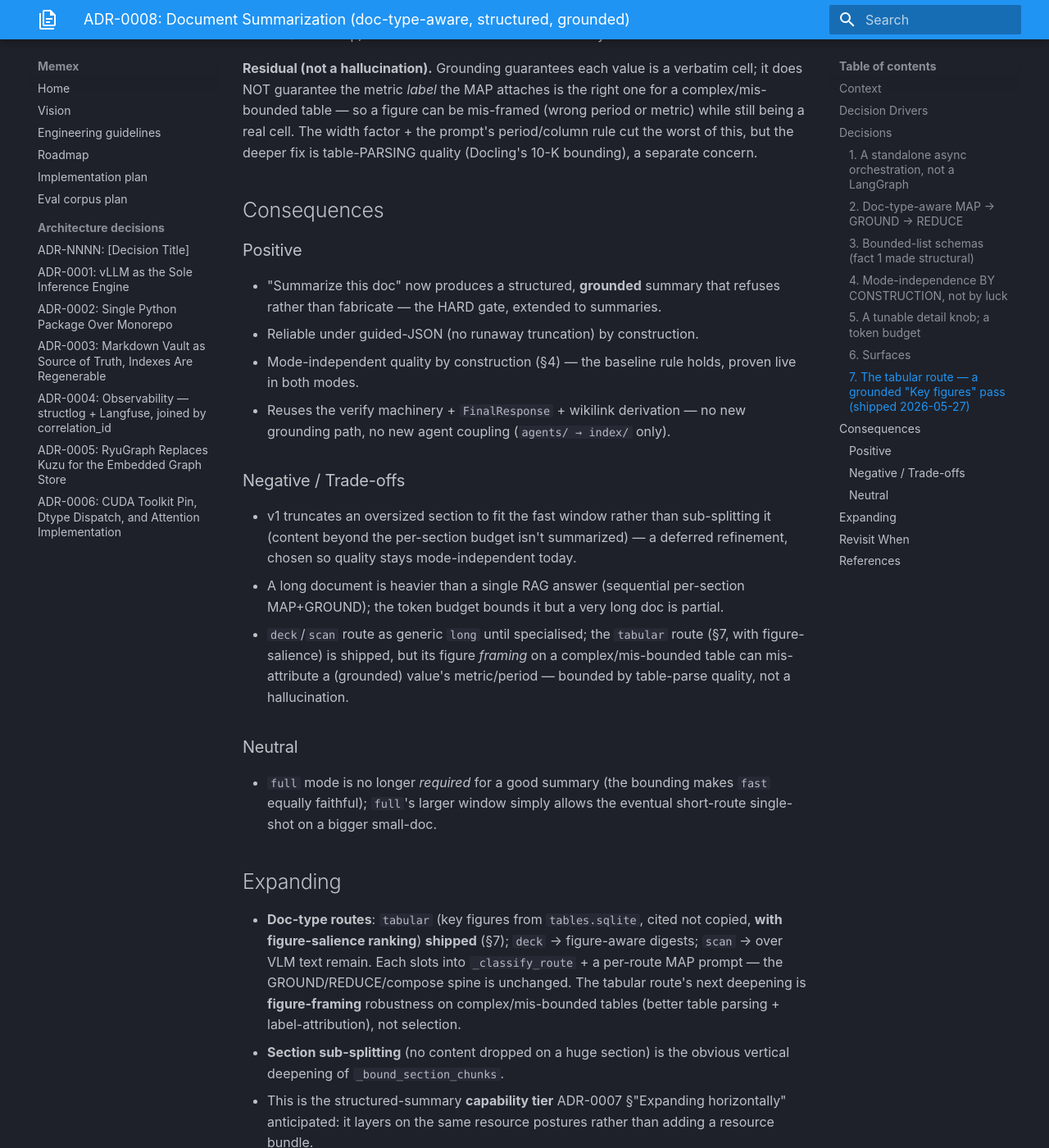
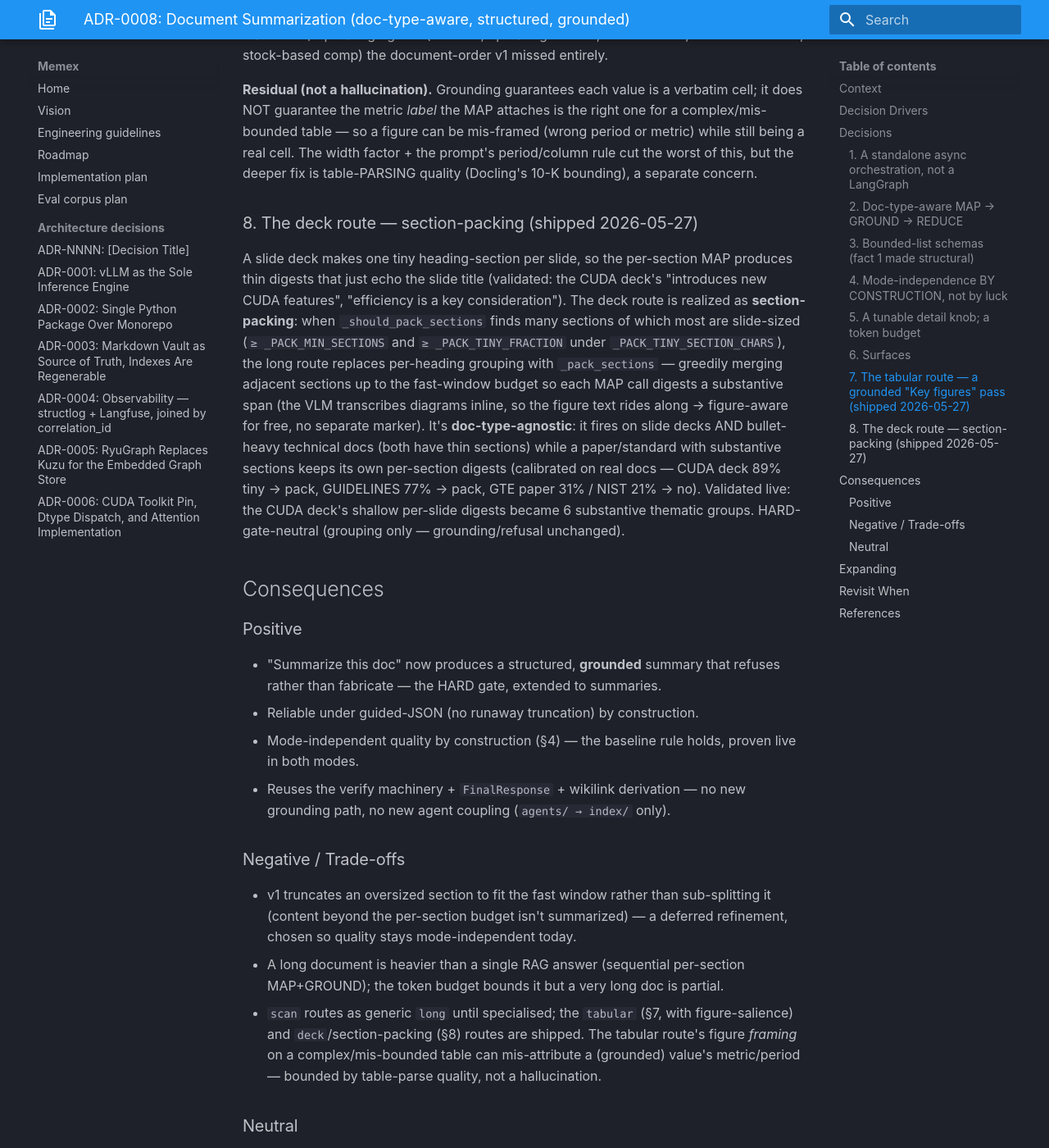
Before and after one commit to Zenetusken/memex, an MkDocs documentation site: the page built from docs/adr/0008-document-summarization.md, in a window 1280 px wide and 1400 px high, scrolled down 4422 px. Shown: the whole window at 82% size. Built offline with MkDocs 1.6.1 and Material for MkDocs 9.7.7, drawn with Linux system fonts in a browser that asks for light colours; some of the changed text lies outside the part shown.

Commit message:
agents: deck summary route — section-packing for tiny-sectioned docs (ADR-0008 §8)
A slide deck makes one tiny heading-section per slide, so the per-section MAP
produced thin digests echoing slide titles (the CUDA deck: "introduces new CUDA
features", "efficiency is a key consideration"). The deck route is realized as
SECTION-PACKING: when `_should_pack_sections` finds many sections mostly
slide-sized, the long route groups via `_pack_sections` — greedily merging
adjacent sections up to the fast-window budget so each MAP digests a substantive
span (any VLM-transcribed figure text rides along inline → figure-aware for free).

Doc-type-agnostic by design: fires on slide decks AND bullet-heavy technical docs,
while a paper/standard with substantive sections keeps its own per-section digests.
Calibrated on real docs (CUDA deck 89% tiny → pack, GUIDELINES 77% → pack, GTE
paper 31% / NIST 21% → no). Validated live: the CUDA deck's shallow per-slide
digests became 6 substantive thematic groups; the routes compose (a chart-heavy
deck gets both a Key-figures section and packed digests). HARD-gate-neutral
(grouping only — grounding/refusal unchanged).

+5 tests (854 total), pyright 0/0, ruff clean. ADR-0008 §8 + spec + ROADMAP + CLAUDE.

Co-Authored-By: Claude Opus 4.7 (1M context) <noreply@anthropic.com>

```diff
--- a/docs/adr/0008-document-summarization.md
+++ b/docs/adr/0008-document-summarization.md
@@ -61,8 +61,9 @@ HARD-gate-neutral, the answer path leaves it empty).
 3. **Route** (`_classify_route`, v1): `short` (≤ ~14k chars total OR ≤1 section →
    one structured pass) vs `long` (map-reduce). Orthogonally, a doc with ≥
    `_TABULAR_MIN_TABLES` stored tables is **`tabular`** and additionally gets a
-   grounded Key-figures pass (§7, shipped). `deck`/`scan` route as `long` for now —
-   the router + schema accommodate them; specialised later.
+   grounded Key-figures pass (§7, shipped); a many-tiny-section doc is **deck-like**
+   and packs sections (§8, shipped). `scan` routes as `long` for now — the router +
+   schema accommodate it; specialised later.
 4. **MAP** each section → a `SectionSummary` (digest + cited key-points), bounded
    structured output.
 5. **GROUND** each section's key-points by **reusing `verify_grounding/v2`
@@ -176,6 +177,24 @@ metric) while still being a real cell. The width factor + the prompt's
 period/column rule cut the worst of this, but the deeper fix is table-PARSING
 quality (Docling's 10-K bounding), a separate concern.
 
+### 8. The deck route — section-packing (shipped 2026-05-27)
+
+A slide deck makes one tiny heading-section per slide, so the per-section MAP
+produces thin digests that just echo the slide title (validated: the CUDA deck's
+"introduces new CUDA features", "efficiency is a key consideration"). The deck
+route is realized as **section-packing**: when `_should_pack_sections` finds many
+sections of which most are slide-sized (`≥ _PACK_MIN_SECTIONS` and `≥
+_PACK_TINY_FRACTION` under `_PACK_TINY_SECTION_CHARS`), the long route replaces
+per-heading grouping with `_pack_sections` — greedily merging adjacent sections up
+to the fast-window budget so each MAP call digests a substantive span (the VLM
+transcribes diagrams inline, so the figure text rides along → figure-aware for
+free, no separate marker). It's **doc-type-agnostic**: it fires on slide decks AND
+bullet-heavy technical docs (both have thin sections) while a paper/standard with
+substantive sections keeps its own per-section digests (calibrated on real docs —
+CUDA deck 89% tiny → pack, GUIDELINES 77% → pack, GTE paper 31% / NIST 21% → no).
+Validated live: the CUDA deck's shallow per-slide digests became 6 substantive
+thematic groups. HARD-gate-neutral (grouping only — grounding/refusal unchanged).
+
 ## Consequences
 
 ### Positive
@@ -195,10 +214,11 @@ quality (Docling's 10-K bounding), a separate concern.
   deferred refinement, chosen so quality stays mode-independent today.
 - A long document is heavier than a single RAG answer (sequential per-section
   MAP+GROUND); the token budget bounds it but a very long doc is partial.
-- `deck`/`scan` route as generic `long` until specialised; the `tabular` route
-  (§7, with figure-salience) is shipped, but its figure *framing* on a
-  complex/mis-bounded table can mis-attribute a (grounded) value's metric/period —
-  bounded by table-parse quality, not a hallucination.
+- `scan` routes as generic `long` until specialised; the `tabular` (§7, with
+  figure-salience) and `deck`/section-packing (§8) routes are shipped. The tabular
+  route's figure *framing* on a complex/mis-bounded table can mis-attribute a
+  (grounded) value's metric/period — bounded by table-parse quality, not a
+  hallucination.
 
 ### Neutral
 
@@ -209,11 +229,11 @@ quality (Docling's 10-K bounding), a separate concern.
 ## Expanding
 
 - **Doc-type routes**: `tabular` (key figures from `tables.sqlite`, cited not
-  copied, **with figure-salience ranking**) **shipped** (§7); `deck` → figure-aware
-  digests; `scan` → over VLM text remain. Each slots into `_classify_route` + a
-  per-route MAP prompt — the GROUND/REDUCE/compose spine is unchanged. The tabular
-  route's next deepening is **figure-framing** robustness on complex/mis-bounded
-  tables (better table parsing + label-attribution), not selection.
+  copied, **with figure-salience ranking**) **shipped** (§7); `deck` (section-packing
+  for tiny-sectioned docs) **shipped** (§8); `scan` → over VLM text remains. Each
+  slots into `_classify_route` + grouping/MAP — the GROUND/REDUCE/compose spine is
+  unchanged. The tabular route's next deepening is **figure-framing** robustness on
+  complex/mis-bounded tables (better table parsing + label-attribution).
 - **Section sub-splitting** (no content dropped on a huge section) is the obvious
   vertical deepening of `_bound_section_chunks`.
 - This is the structured-summary **capability tier** ADR-0007 §"Expanding
```
Also changed, not shown: docs/ROADMAP.md (+2 -1 lines), docs/specs/document-summarization.md (+14 -4 lines), src/memex/CLAUDE.md (+1 -1 lines), 2 other files.
